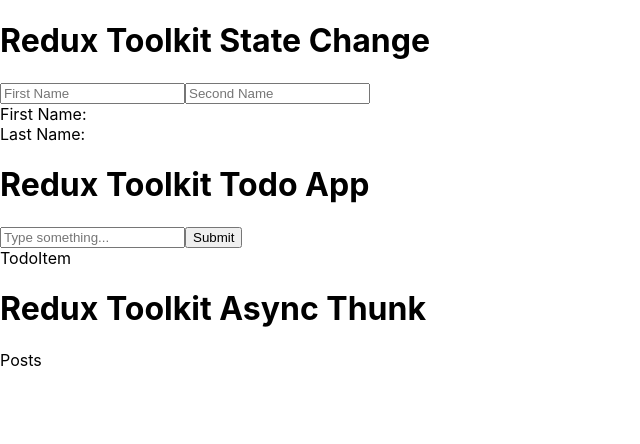
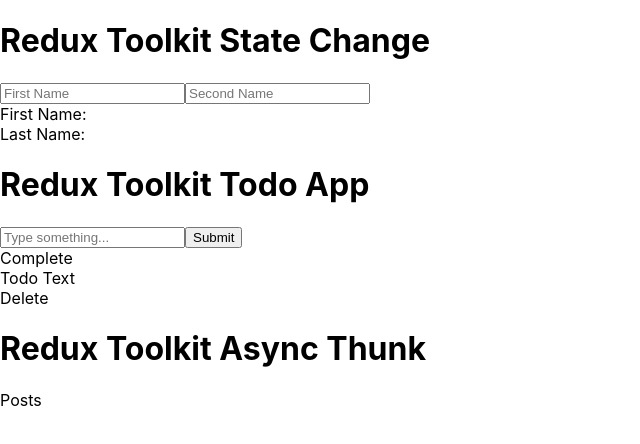
Before and after one commit to VladimirRM/Redux-toolkit-get-js, a React (Create React App) app: page / in a window 1280 px wide. Shown: the top 444 px of the page, without its empty margins (0-640 px from the left). Built offline with nearby package versions, Linux system fonts and the light colour scheme.

Commit message:
change code todoItem

```diff
--- a/src/components/Form.js
+++ b/src/components/Form.js
@@ -10,20 +10,25 @@ const Form = () => {
   const addTodoHandler =()=>{
     const todo = {
       id:uuidv4() ,
-      text:'' ,
+      text:todoValue ,
       complete:false
     }
+    dispatch(addTodo(todo))
+    setTodoValue('')
   }
     return (
         <form className='w-full flex' onSubmit={(e) => e.preventDefault()}>
             <input
                 type='text'
                 placeholder='Type something...'
+                value={todoValue}
+                onChange={(e)=>setTodoValue(e.target.value)}
                 className='w-full p-1 focus:outline-none focus:border-lime-500 focus: border-2 placeholder:text-sm'
             />
             <button
                 type='submit'
                 className='shrink-0 bg-lime-300  hover:bg-lime-400 transition-all px-3 text-sm'
+                onClick={()=>addTodoHandler()}
             >
                 Submit
             </button>
--- a/src/components/TodoItem.js
+++ b/src/components/TodoItem.js
@@ -1,9 +1,20 @@
 import React from 'react'
 
 const TodoItem = () => {
-  return (
-    <div>TodoItem</div>
-  )
+    const completed = false
+    return (
+        <div className='flex justify-between items-center my-2'>
+            <div className='text-sm px-4 py-2 cursor-pointer bg-lime-300 hover:bg-lime-400'>
+                Complete
+            </div>
+            <div className={`text-sm ${completed ? 'line-through font-medium text-lime-400' : ''}`}>
+                Todo Text
+            </div>
+            <div className='text-sm px-4 py-2 flex bg-red-400 hover:bg-red-500 transition-all text-white cursor-pointer'>
+                Delete
+            </div>
+        </div>
+    )
 }
 
 export default TodoItem
```
